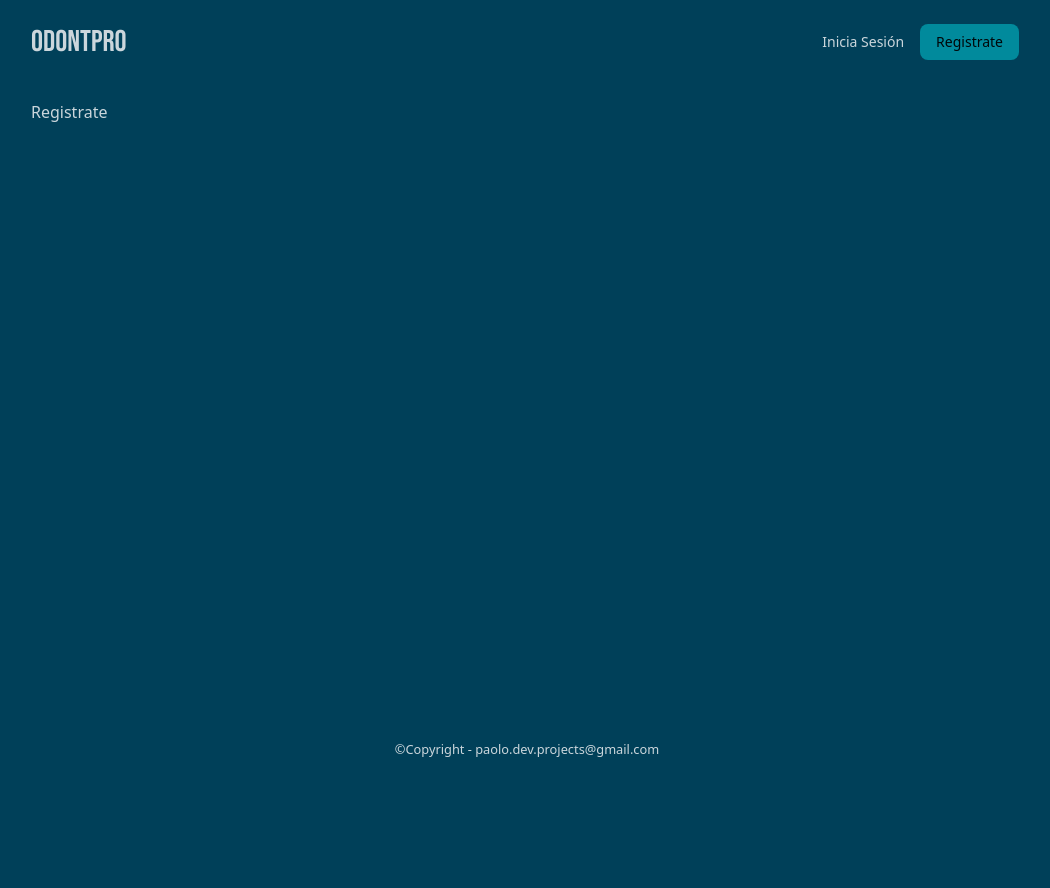
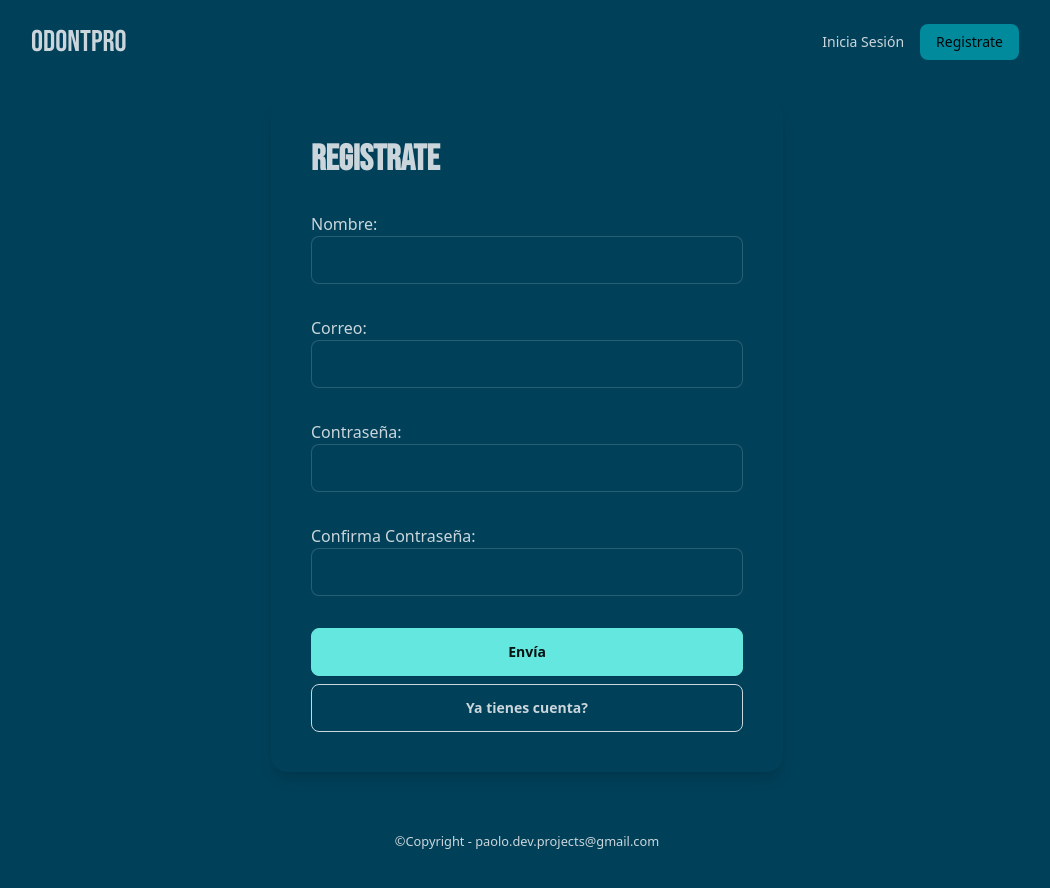
Before and after one commit to paolochmprojects/OdontProAppFront, a React (Vite) app: page /signup in a window 1280 px wide. Shown: the top 888 px of the page, without its empty margins (113-1163 px from the left). Before the commit the page ends 800 px from the top, so only its background shows below. Built offline with nearby package versions, Linux system fonts and the light colour scheme.

Commit message:
[ADD] implement signup user

```diff
--- a/src/components/Navbar.tsx
+++ b/src/components/Navbar.tsx
@@ -1,9 +1,10 @@
 import { Link, NavLink } from "react-router-dom"
 import authStore from "../stores/auth"
+import authService from "../services/authService"
 
 const Navbar = () => {
 
-    const { authenticated, signOutState } = authStore()
+    const { authenticated } = authStore()
 
     return (
         <header>
@@ -15,7 +16,7 @@ const Navbar = () => {
                     {authenticated ?
                         <>
                             <li><NavLink to="/dashboard">Dashboard</NavLink></li>
-                            <li><button onClick={() => signOutState()}>Cierra Sesion</button></li>
+                            <li><button onClick={() => authService.signOut()}>Cierra Sesion</button></li>
                         </>
                         :
                         <>
--- a/src/router.tsx
+++ b/src/router.tsx
@@ -2,7 +2,7 @@ import { createBrowserRouter } from "react-router-dom";
 import RootLayout from "./routes/RootLayout";
 import Home from "./routes/Home";
 import SignIn, { action as signInAction, loader as signInLoader } from "./routes/signin/SignIn";
-import SignUp from "./routes/signup/SignUp";
+import SignUp, { action as signUpAction, loader as signUpLoader } from "./routes/signup/SignUp";
 import NotFound from "./routes/NotFound";
 
 const router = createBrowserRouter([
@@ -18,11 +18,13 @@ const router = createBrowserRouter([
                 path: "signin",
                 element: <SignIn />,
                 action: signInAction,
-                loader: signInLoader
+                loader: signInLoader,
             },
             {
                 path: "signup",
-                element: <SignUp />
+                element: <SignUp />,
+                action: signUpAction,
+                loader: signUpLoader,
             }
         ]
     },
--- a/src/routes/signup/SignUp.tsx
+++ b/src/routes/signup/SignUp.tsx
@@ -1,7 +1,85 @@
-const SignUp = ()=>{
+import { Form, redirect, useNavigate } from "react-router-dom"
+import { SigupForm } from "../../types/sign"
+import authService from "../../services/authService"
+import authStore from "../../stores/auth"
+
+export const loader = async () => {
+    if (authStore.getState().authenticated) return redirect("/")
+    return null
+}
+
+export const action = async ({ request }: { request: Request }) => {
+    const formData = await request.formData()
+    const data = Object.fromEntries(formData)
+
+    const userCredentials: SigupForm = {
+        email: data.email as string,
+        password: data.password as string,
+        name: data.name as string,
+        confirmPassword: data.confirmPassword as string
+    }
+
+    const err = await authService.signUp(userCredentials)
+    console.log(err)
+
+    if (err === null) return redirect("/")
+    return err
+}
+
+const SignUp = () => {
+
+    const navigate = useNavigate()
+
     return (<main>
         <div className="max-w-screen-lg mx-auto p-4">
-            Registrate
+            <div className="card shadow-lg max-w-lg p-10 mx-auto">
+                <Form className="flex flex-col gap-8" method="POST">
+                    <h1 className="card-title font-bebas text-4xl">Registrate</h1>
+                    {/* {err instanceof Error && <div role="alert" className="alert alert-error" >
+                        <svg xmlns="http://www.w3.org/2000/svg" className="stroke-current shrink-0 h-6 w-6" fill="none" viewBox="0 0 24 24"><path strokeLinecap="round" strokeLinejoin="round" strokeWidth="2" d="M10 14l2-2m0 0l2-2m-2 2l-2-2m2 2l2 2m7-2a9 9 0 11-18 0 9 9 0 0118 0z" /></svg>
+                        <span>Error! {err.message}</span>
+                    </div>} */}
+                    <div>
+                        <label htmlFor="name">Nombre:</label>
+                        <input id="name"
+                            className="input input-bordered w-full"
+                            type="text"
+                            name="name"
+                            required />
+                    </div>
+                    <div>
+                        <label htmlFor="email">Correo:</label>
+                        <input id="email"
+                            className="input input-bordered w-full"
+                            type="email"
+                            name="email"
+                            required />
+                    </div>
+                    <div>
+                        <label htmlFor="password">Contraseña:</label>
+                        <input id="password"
+                            className="input input-bordered w-full"
+                            type="password"
+                            name="password"
+                            required />
+                    </div>
+                    <div>
+                        <label htmlFor="confirmPassword">Confirma Contraseña:</label>
+                        <input id="confirmPassword"
+                            className="input input-bordered w-full"
+                            type="password"
+                            name="confirmPassword"
+                            required />
+                    </div>
+                    <div className="card-actions">
+                        <button type="submit"
+                            className="btn btn-primary w-full">Envía</button>
+                        <button type="button"
+                            className="btn btn-outline w-full"
+                            onClick={() => navigate("/signin")}>Ya tienes cuenta?</button>
+                    </div>
+                </Form>
+            </div>
         </div>
     </main>)
 }
--- a/src/services/authService.ts
+++ b/src/services/authService.ts
@@ -1,6 +1,6 @@
 import settings from "../config/settings"
 import { ErrorAPIResponse } from "../types/errorResponse"
-import { SiginForm } from "../types/sign"
+import { SiginForm, SigupForm } from "../types/sign"
 import authStore from "../stores/auth"
 
 
@@ -17,7 +17,7 @@ const authService = {
         if (res.ok) {
             const { token } = await res.json()
             window.localStorage.setItem(settings.NAME_KEY_TOKEN, token)
-            authStore.setState({token, authenticated: true})
+            authStore.setState({ token, authenticated: true })
             return null
         } else {
             const { message }: ErrorAPIResponse = await res.json()
@@ -29,12 +29,32 @@ const authService = {
         }
     },
 
-    signUp: async () => {
-        console.log("signUp")
+    signUp: async (data: SigupForm): Promise<Error | null> => {
+
+        const res: Response = await fetch(settings.API_HOST + "/user/signup", {
+            method: "POST",
+            body: JSON.stringify(data),
+            headers: {
+                "Content-Type": "application/json"
+            }
+        })
+
+        if (res.ok) {
+            console.log(await res.json())
+            return null
+        } else {
+            const { message }: ErrorAPIResponse = await res.json()
+            if (typeof message === 'string') {
+                return new Error(message)
+            } else {
+                return new Error(message.join(","))
+            }
+        }
     },
 
     signOut: () => {
         window.localStorage.removeItem(settings.NAME_KEY_TOKEN)
+        authStore.setState({ authenticated: false, token: null })
     }
 }
 
--- a/src/types/sign.ts
+++ b/src/types/sign.ts
@@ -2,3 +2,8 @@ export interface SiginForm {
     email: string,
     password: string
 }
+
+export interface SigupForm extends SiginForm{
+    name: string,
+    confirmPassword: string
+}
```
Also changed, not shown: 1 other file (tests, documents, lock files or other folders).
